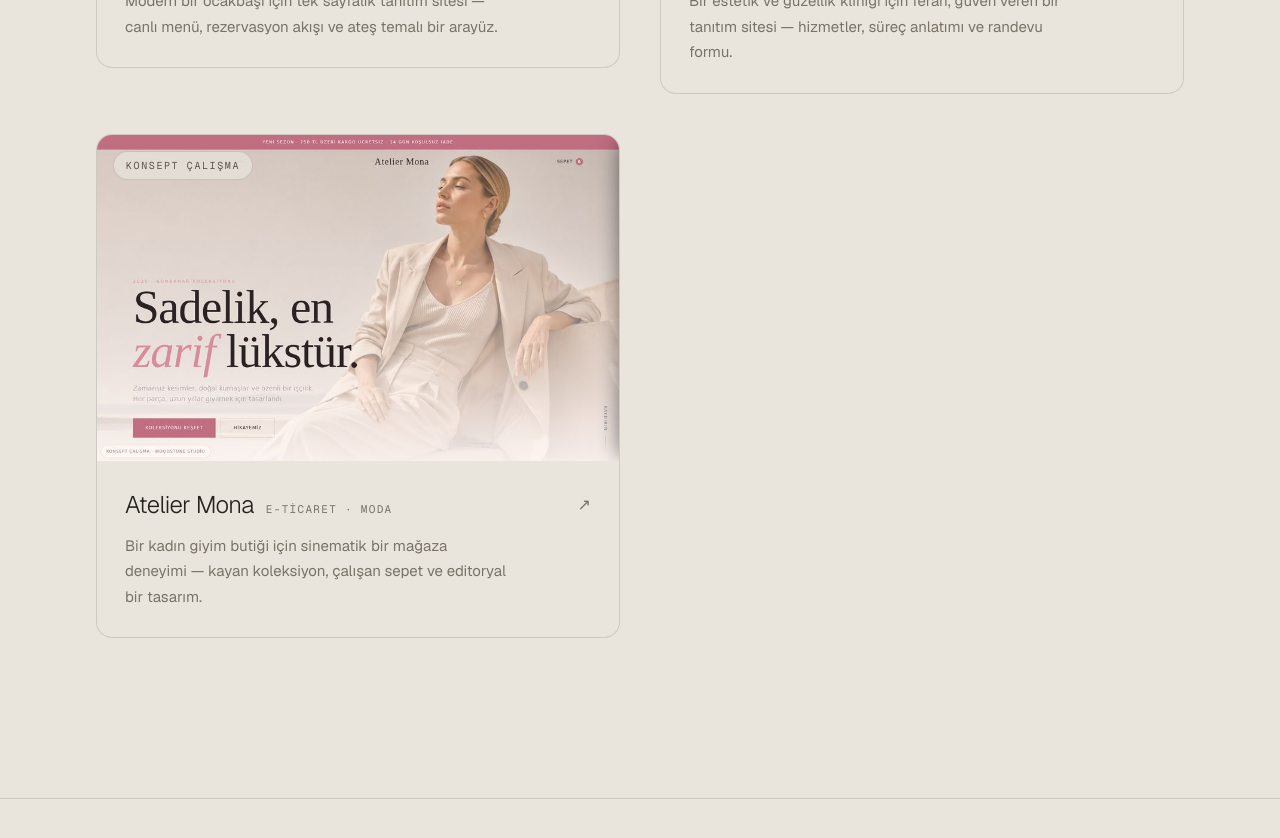
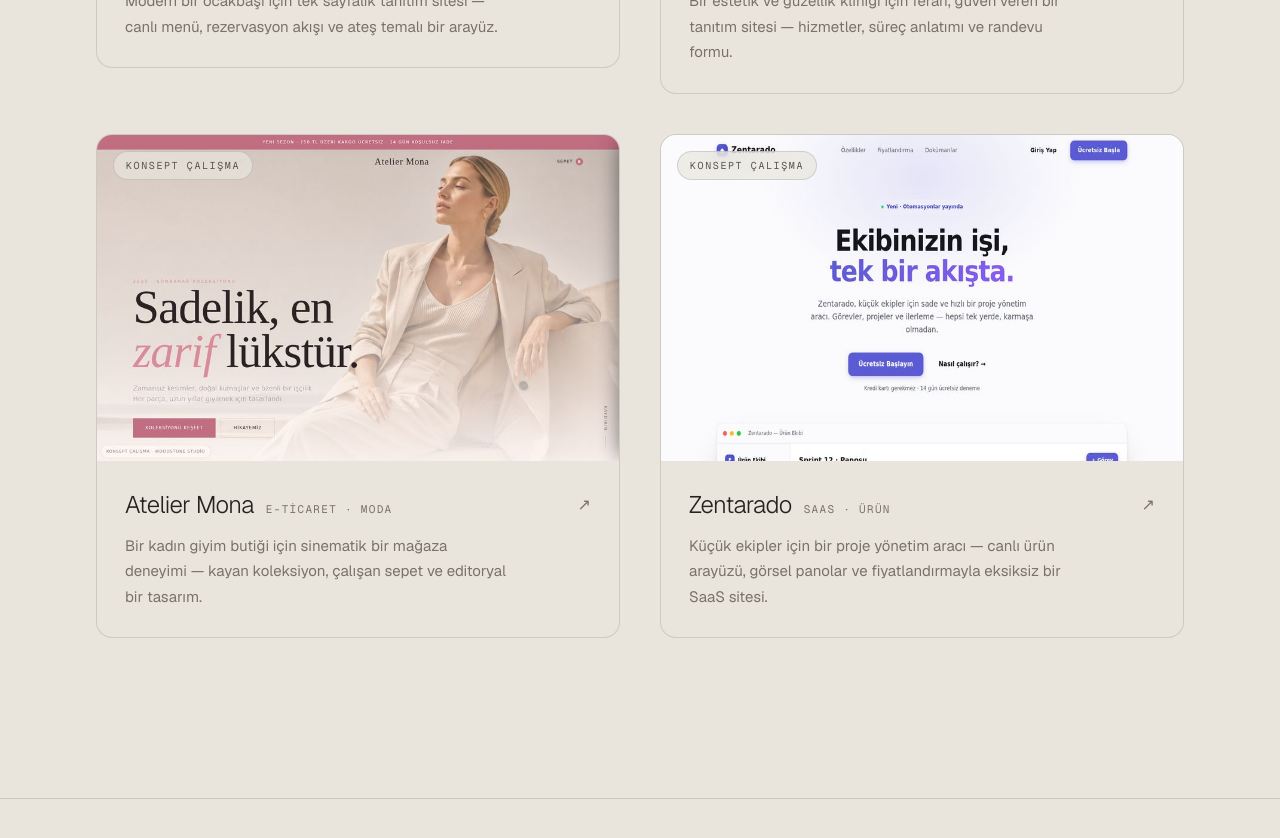
Before and after one commit to Woodstonestudio/woodstonestudio.github.io, a Next.js app: page / in a window 1280 px wide. Shown: the part 6280-7118 px from the top of the page. Built offline with nearby package versions, Linux system fonts and the light colour scheme.

Commit message:
Zentarado SaaS demosu — Çalışmalar 2x2 tamamlandı

```diff
--- a/components/work-showcase.tsx
+++ b/components/work-showcase.tsx
@@ -31,6 +31,14 @@ const works = [
     desc: "Bir kadın giyim butiği için sinematik bir mağaza deneyimi — kayan koleksiyon, çalışan sepet ve editoryal bir tasarım.",
     href: "https://mona-demo-rho.vercel.app",
     img: "/work/mona-preview.jpg",
+  },
+  {
+    title: "Zentarado",
+    kind: "Konsept çalışma",
+    field: "SaaS · Ürün",
+    desc: "Küçük ekipler için bir proje yönetim aracı — canlı ürün arayüzü, görsel panolar ve fiyatlandırmayla eksiksiz bir SaaS sitesi.",
+    href: "https://zentarado-demo-ecru.vercel.app",
+    img: "/work/zentarado-preview.jpg",
   },
 ];
 
```
Also changed, not shown: public/work/zentarado-preview.jpg (added).
